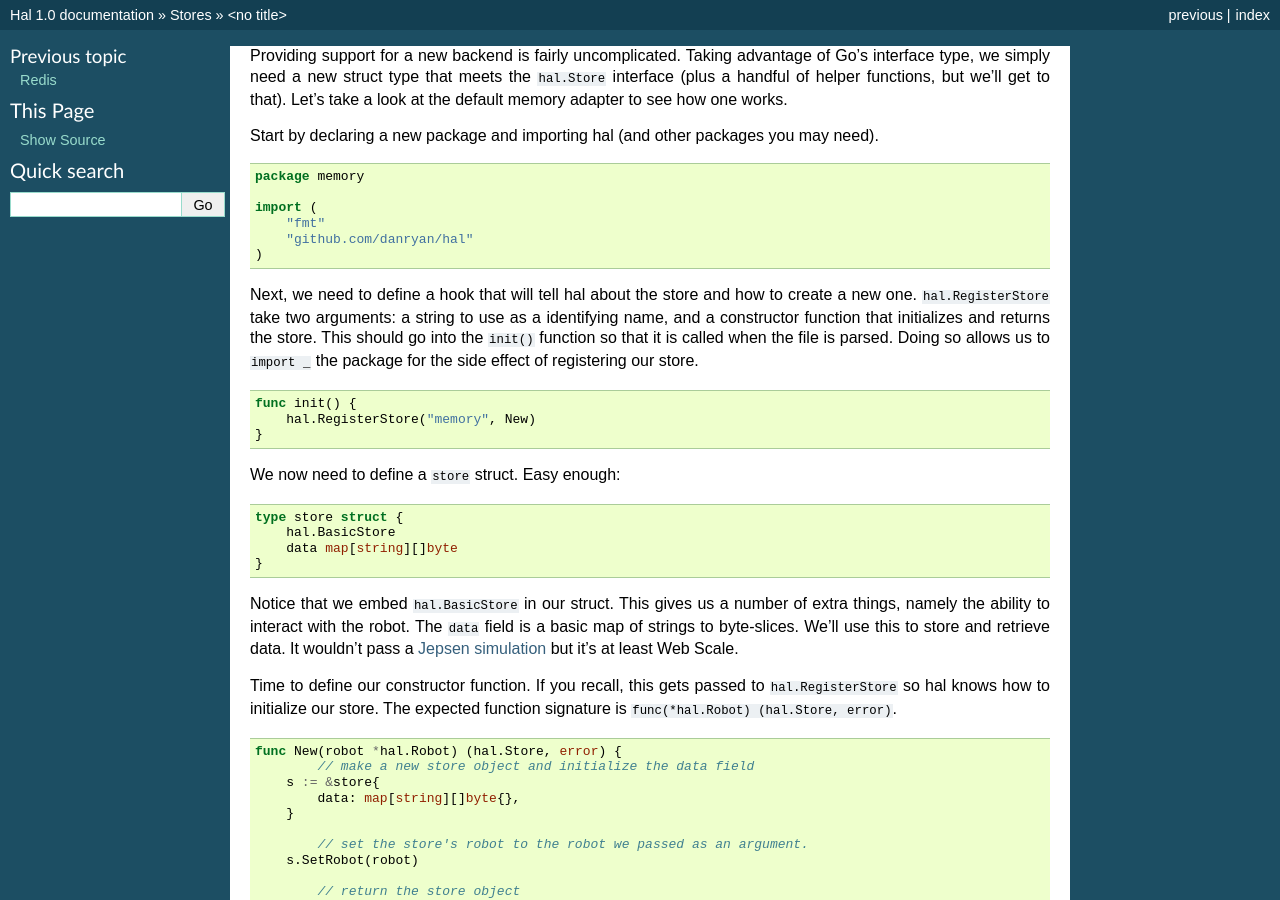
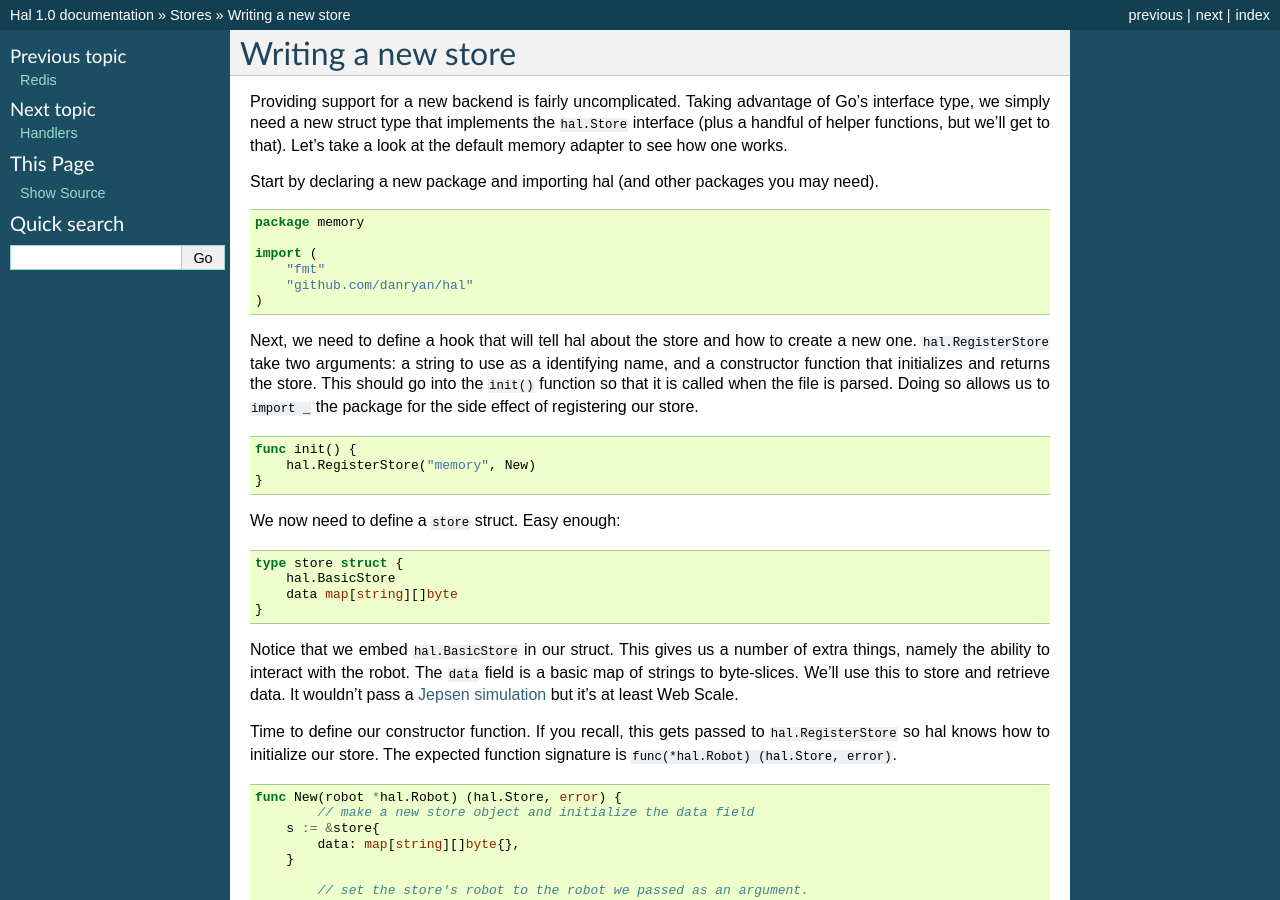
Before and after one commit to danryan/hal, a Sphinx documentation site: the page built from docs/source/stores/creating_a_new_store.rst, in a window 1280 px wide and 900 px high. Built offline with Sphinx 7.4.7, drawn with Linux system fonts in a browser that asks for light colours; pages that are not in the unit, such as notebooks, are missing from menus; some of the changed text lies outside the part shown.

Commit message:
update doc structure

```diff
--- a/docs/source/config/index.rst
+++ b/docs/source/config/index.rst
@@ -1,5 +1,8 @@
 .. _configuration:
 
+=============
+Configuration
+=============
 
 Hal doesn't have any command line options. Instead we utilize
 environment variables exclusively, allowing you to use hal in more
--- a/docs/source/index.rst
+++ b/docs/source/index.rst
@@ -8,10 +8,9 @@ Contents:
   :maxdepth: 2
 
   config/index
-  .. usage
   adapters/index
   stores/index
-  handlers
+  handlers/index
 
 
 Appendices
--- a/docs/source/stores/creating_a_new_store.rst
+++ b/docs/source/stores/creating_a_new_store.rst
@@ -1,6 +1,10 @@
+===================
+Writing a new store
+===================
+
 Providing support for a new backend is fairly uncomplicated. Taking
 advantage of Go's interface type, we simply need a new struct type that
-meets the ``hal.Store`` interface (plus a handful of helper functions,
+implements the ``hal.Store`` interface (plus a handful of helper functions,
 but we'll get to that). Let's take a look at the default memory adapter
 to see how one works.
 
--- a/docs/source/stores/index.rst
+++ b/docs/source/stores/index.rst
@@ -1,7 +1,8 @@
 .. _stores:
 
+======
 Stores
-========
+======
 
 .. toctree::
   :maxdepth: 1
```
